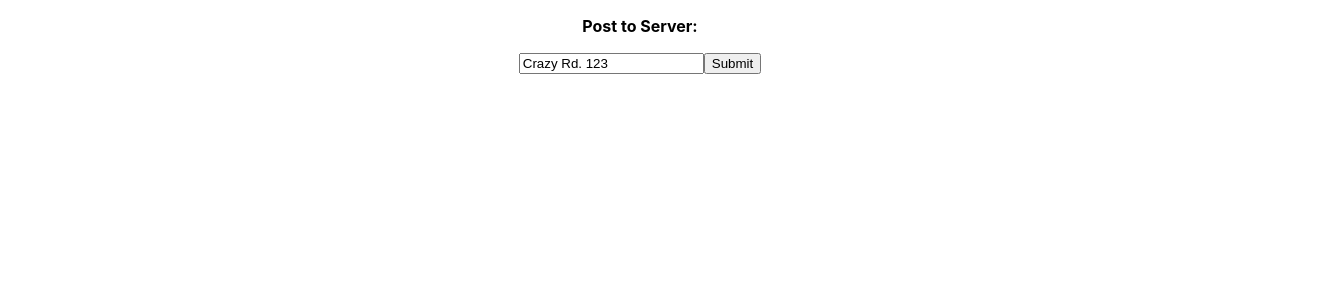
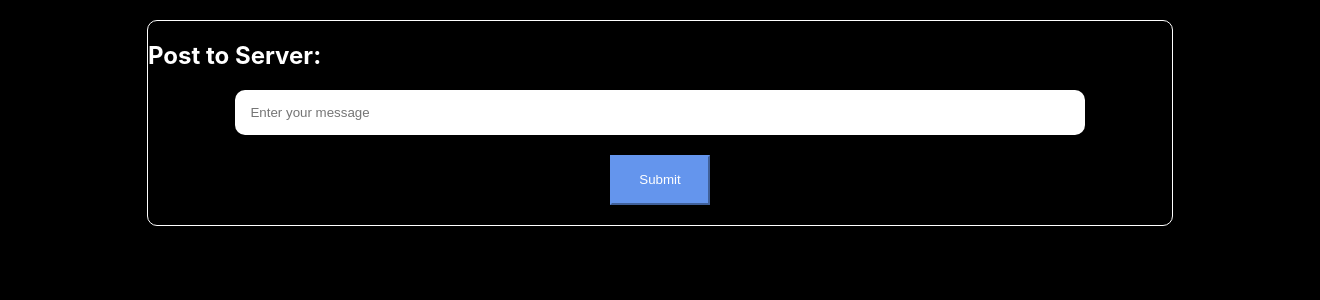
Before and after one commit to alcance/lightbeam, a React (Create React App) app: page / in a window 1280 px wide. Shown: the top 300 px of the page, 1320 px wide, since content can reach past the window. Built offline with nearby package versions, Linux system fonts and the light colour scheme.

Commit message:
First commit

```diff
--- a/src/App.css
+++ b/src/App.css
@@ -1,38 +1,26 @@
 .App {
+  width: 100%;
+  padding: 20px;
+  /* display: flex; */
+  /* justify-content: center; */
+  /* align-items: center; */
+  color: white;
+  /* background-color: ; */
+}
+
+.container{
+  border: 1px solid white;
+  max-width: 80%;
+  margin: 0 auto;
+  border-radius: 10px;
+  /* mar */
+}
+
+.tex-center{
   text-align: center;
 }
 
-.App-logo {
-  height: 40vmin;
-  pointer-events: none;
+html {
+  background-color: black;
+  height: 100%;
 }
-
-@media (prefers-reduced-motion: no-preference) {
-  .App-logo {
-    animation: App-logo-spin infinite 20s linear;
-  }
-}
-
-.App-header {
-  background-color: #282c34;
-  min-height: 100vh;
-  display: flex;
-  flex-direction: column;
-  align-items: center;
-  justify-content: center;
-  font-size: calc(10px + 2vmin);
-  color: white;
-}
-
-.App-link {
-  color: #61dafb;
-}
-
-@keyframes App-logo-spin {
-  from {
-    transform: rotate(0deg);
-  }
-  to {
-    transform: rotate(360deg);
-  }
-}
--- a/src/App.js
+++ b/src/App.js
@@ -1,31 +1,74 @@
-import React, { Component } from 'react';
+import React, { useState } from 'react';
 import './App.css';
-class App extends Component {
+import Button from './components/Button/Button';
+import Message from './components/Message/Message';
+import TextInput from './components/TextInput/TextInput';
 
-  state = {
+export default function App() {
+  const [state, SetState] = useState({
+    response: '',
     location: 'Crazy Rd. 123',
+    loading: false,
+    typeResponse: '',
+  });
+
+  const handleSubmit = async (e) => {
+    e.preventDefault();
+    SetState({ ...state, loading: true, response: "Loading...", typeResponse: 'loading' });
+    setTimeout(() => {
+      SetState({
+        ...state,
+        response: 'Server Error',
+        loading: false,
+        typeResponse: 'error',
+      });
+    }, 1000);
+
+    /*try {
+      const data = await fetch(
+        'https://systec-puzzle.herokuapp.com/lightbeam',
+        {
+          method: 'POST',
+          body: {
+            location: state.location,
+          },
+          mode: 'cors',
+        }
+      );
+      const res = await data.json();
+      SetState({
+        ...state,
+        response: res,
+        typeResponse: 'success',
+      });
+      console.log(res);
+    } catch (error) {
+      SetState({ ...state, response: error, typeResponse: 'error' });
+      console.log(error);
+    }*/
   };
 
-  handleSubmit = async e => {
+  const handleChange = (value) => {
+    SetState({
+      ...state,
+      location: value,
+    });
   };
 
-  render() {
-    return (
-      <div className="App">
-        <p>{this.state.response}</p>
-        <form onSubmit={this.handleSubmit}>
-          <p>
-            <strong>Post to Server:</strong>
-          </p>
-          <input
-            type="text"
-            value={this.state.location}
-            onChange={e => this.setState({ location: e.target.value })}
+  return (
+    <div className='App'>
+      <div className='container'>
+        <h2 className='text-center'>Post to Server:</h2>
+        <form onSubmit={handleSubmit}>
+          <TextInput
+            handleChange={handleChange}
+            defaultValue={""}
+            placeholder='Enter your message'
           />
-          <button type="submit">Submit</button>
+          <Button title='Submit' disabled={state.loading} />
+          <Message message={state.response} type={state.typeResponse} />
         </form>
       </div>
-    );
-  }
+    </div>
+  );
 }
-export default App;
--- /dev/null
+++ b/src/components/Button/Button.js
@@ -0,0 +1,8 @@
+import Styles from './Button.module.css';
+export default function Button({ title, disabled }) {
+  return (
+    <button className={Styles.button} type='submit' disabled={disabled}>
+      {title}
+    </button>
+  );
+}
--- /dev/null
+++ b/src/components/Button/Button.module.css
@@ -0,0 +1,23 @@
+.button {
+    background-color: cornflowerblue;
+    border-color: cornflowerblue;
+    color: white;
+    /* padding: 50; */
+    width: 100px;
+    height: 50px;
+    display: block;
+    margin: 0 auto;
+    margin-top: 20px;
+    margin-bottom: 20px;
+    cursor: pointer;
+}
+.button:hover{
+    background-color: black;
+    border-color: white;
+    color: white;
+    transition: all 0.2s ease-in-out;
+}
+.button:disabled{
+    background-color: gray;
+    cursor: not-allowed;
+}
--- /dev/null
+++ b/src/components/Message/Message.css
@@ -0,0 +1,17 @@
+.Message {
+
+  font-weight: bold;
+  font-size: 20px;
+  text-align: center;
+}
+.ErrorMessage{
+  color: red;
+}
+
+.SuccessMessage{
+  color: rgb(61, 202, 61);
+}
+
+.LoadingMessage{
+  color: yellow;
+}
--- /dev/null
+++ b/src/components/Message/Message.js
@@ -0,0 +1,7 @@
+import './Message.css';
+
+export default function Message(props) {
+  const { message, type } = props;
+
+  return <p className={`Message ${type === 'error' ? 'ErrorMessage' : ''} ${type === 'loading' ? 'LoadingMessage' : "" } ${type === 'success' ? 'SuccessMessage' : "" } `}>{message}</p>;
+}
--- /dev/null
+++ b/src/components/TextInput/TextInput.js
@@ -0,0 +1,15 @@
+import Style from './TextInput.module.css'
+export default function TextInput(props) {
+  const { defaultValue = '', handleChange, placeholder = '' } = props;
+  return (
+    <input
+      placeholder={placeholder}
+      type='text'
+      className={Style.TextInput}
+      defaultValue={defaultValue}
+      onChange={(e) => {
+        handleChange(e.target.value);
+      }}
+    />
+  );
+}
--- /dev/null
+++ b/src/components/TextInput/TextInput.module.css
@@ -0,0 +1,10 @@
+.TextInput {
+  /* background-color: red; */
+  border: 0;
+  color: grey;
+  padding: 15px;
+  display: block;
+  width: 80%;
+  margin: 0 auto;
+  border-radius: 10px;
+}
```
